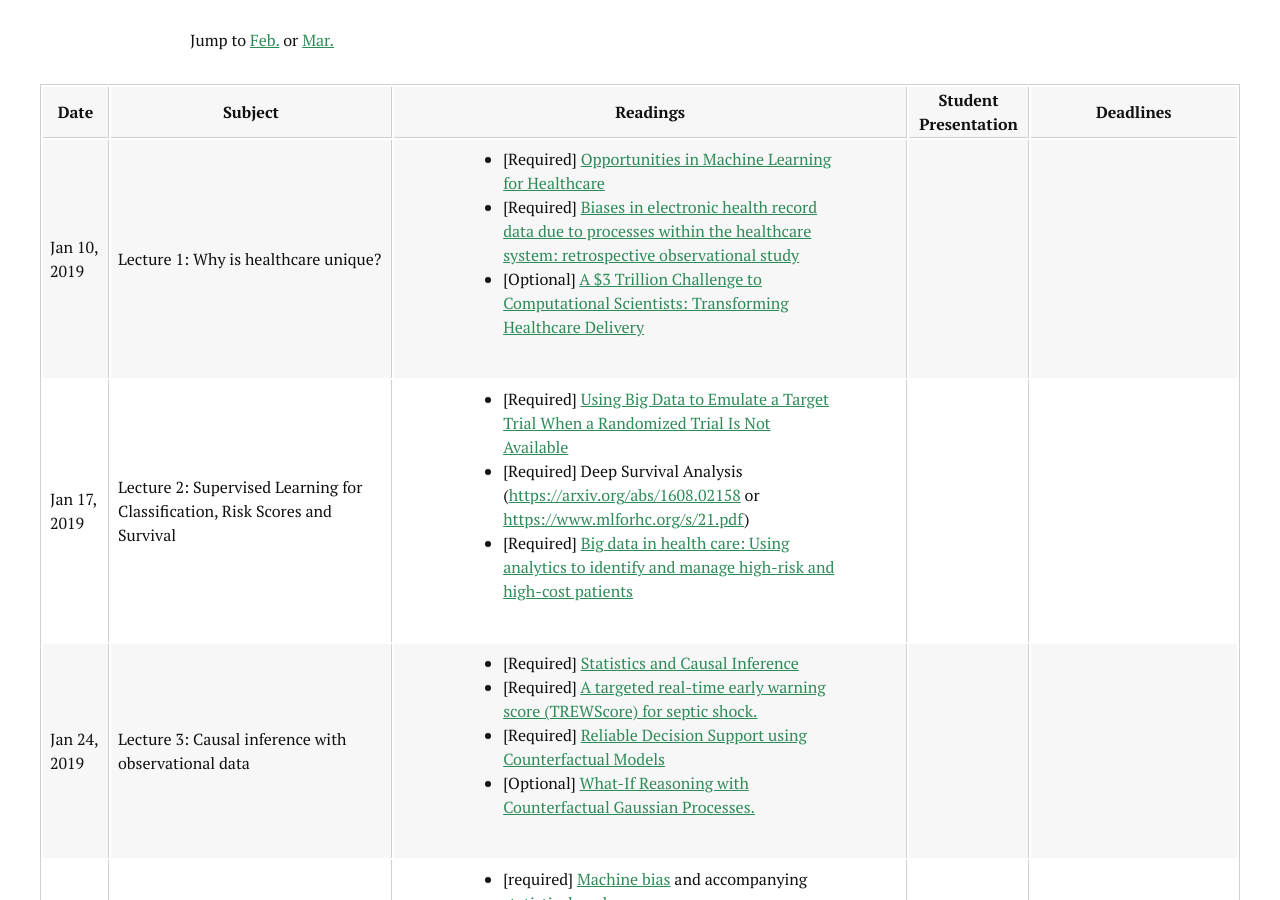
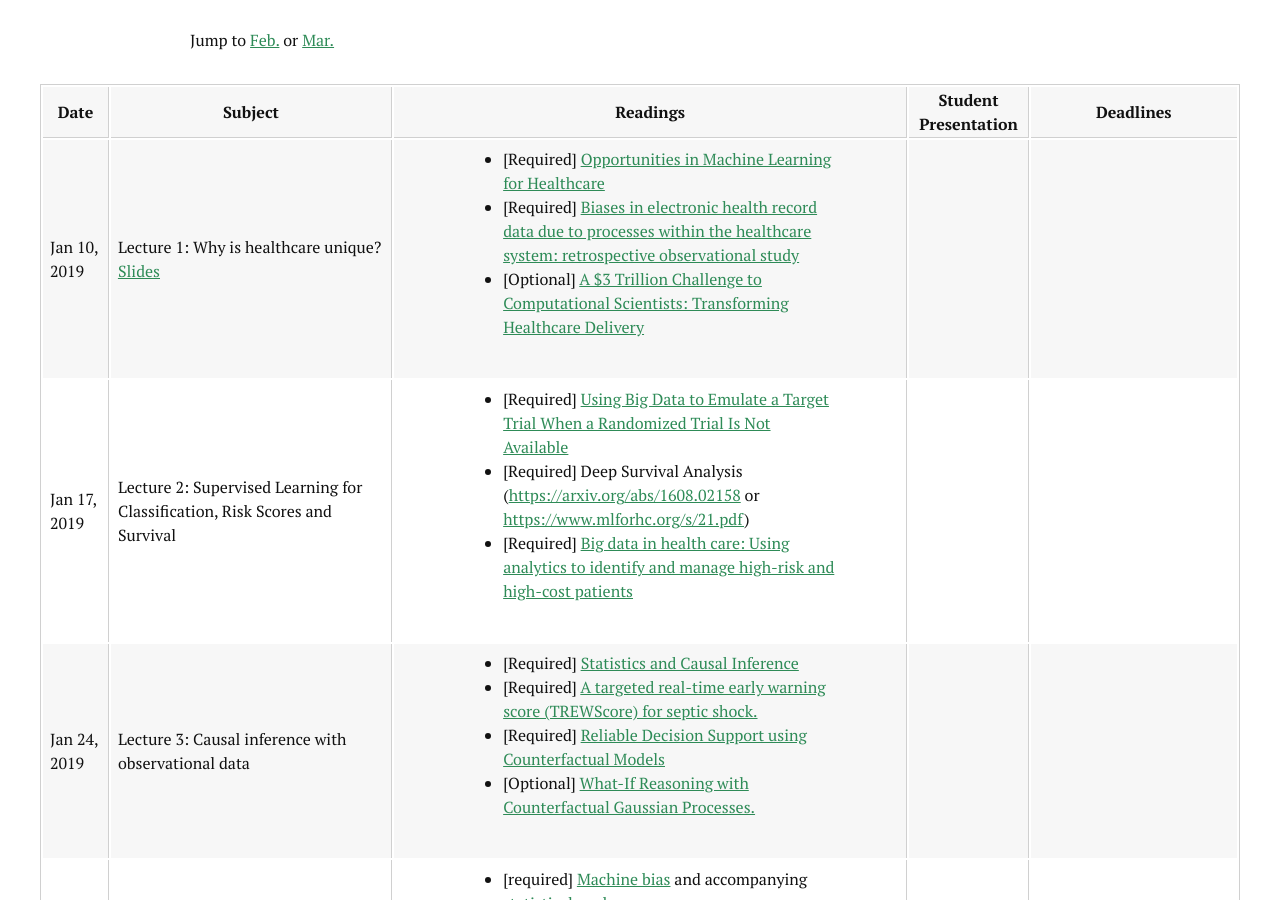
Before and after one commit to CS2541-ML4H2019/CS2541-ML4H2019.github.io, a Jekyll site: the page built from schedule.md, in a window 1280 px wide and 900 px high, scrolled down 342 px. Built offline with Jekyll 4.4.1, drawn with Linux system fonts in a browser that asks for light colours; nearby versions of some CDN libraries.

Commit message:
Update schedule.md

```diff
--- a/schedule.md
+++ b/schedule.md
@@ -17,7 +17,7 @@
   </tr>
   <tr>
     <td>Jan 10, 2019 </td>
-    <td>Lecture 1: Why is healthcare unique?</td>
+    <td>Lecture 1: Why is healthcare unique? <br> <a href="https://cs2541-ml4h2019.github.io/lectures/CSC2541 - Lecture 1.pdf"> Slides </a> </td>
     <td>
       <ul>
         <li>[Required] <a href="https://arxiv.org/pdf/1806.00388.pdf">Opportunities in Machine Learning for Healthcare</a></li>
```
